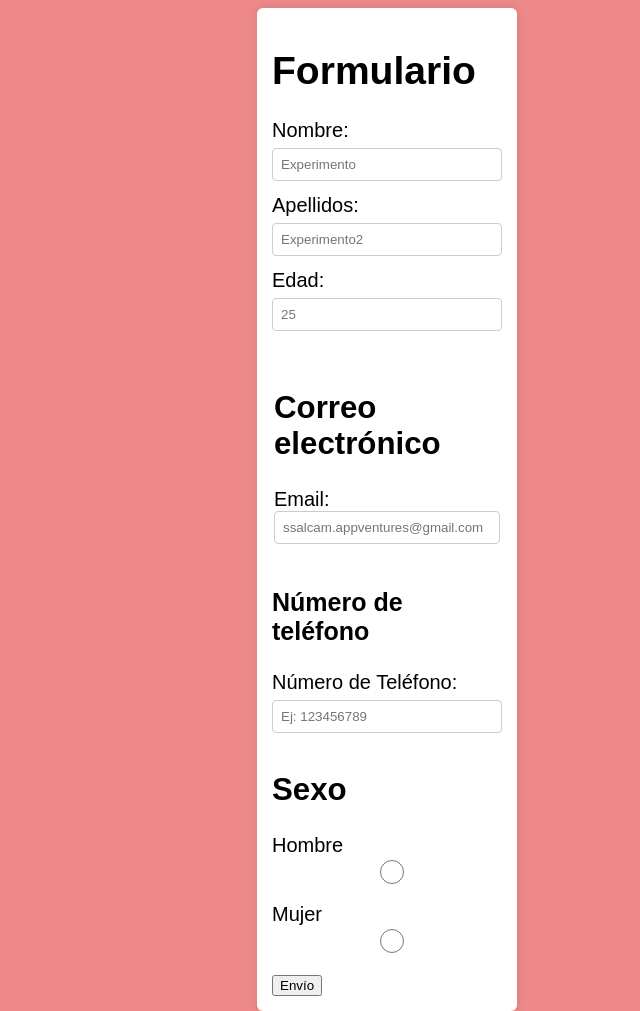
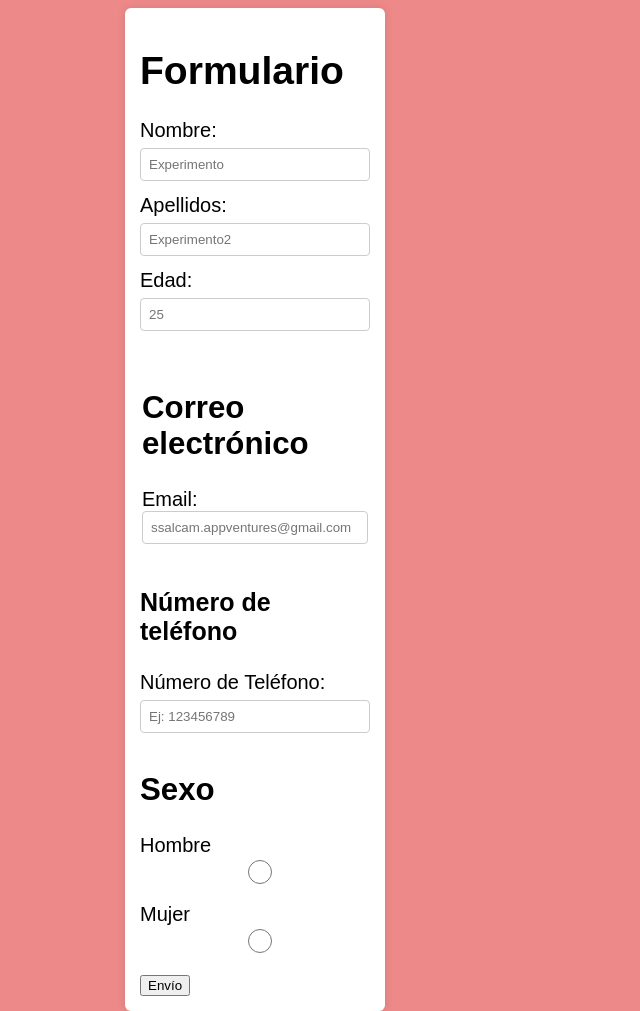
Before and after one commit to SamuelSalazar25/PHP, a PHP site: page /Formulario-1/index.html in a window 1280 px wide. Shown: the whole page, without its empty margins (253-893 px from the left). Run offline with PHP 8.4, Linux system fonts and the light colour scheme.

Commit message:
añadiendo cositas y corrigiendo cosas.

```diff
--- a/Formulario-1/index.html
+++ b/Formulario-1/index.html
@@ -8,12 +8,24 @@
     <link rel="stylesheet" href="style.css">
     <style>
         body {
+            max-width: 1000px;
             font-family: Arial, sans-serif;
             background-color: #ed8989;
             display: flex;
             justify-content: center;
             align-items: center;
             height: 50vh;
+        }
+
+        .fields {
+            display: grid;
+            /* @media (min-width: 375px) {
+                grid-template-columns: 6em 1fr;
+            }*/
+        }
+
+        .main-title {
+            margin-top: 0;
         }
 
         form {
@@ -37,6 +49,8 @@
             box-sizing: border-box;
             border: 1px solid #ccc;
             border-radius: 4px;
+
+
         }
 
         input[type="radio"] {
@@ -67,17 +81,17 @@
 
             <ul class="fields">
                 <li class="field required">
-                    <label for="first-name">
+                    <label for="firstName">
                         Nombre: </label>
 
 
-                    <input class="form-control" placeholder="Experimento" id="first-name" name="firstName" type="text">
+                    <input class="form-control" placeholder="Experimento" id="firstName" name="firstName" type="text">
 
                 </li>
 
                 <li class="field required">
-                    <label for="last-name">Apellidos: </label>
-                    <input class="form-control" placeholder="Experimento2" id="last-name" name=" lastName" type="text">
+                    <label for="lastName">Apellidos: </label>
+                    <input class="form-control" placeholder="Experimento2" id="lastName" name=" lastName" type="text">
                 </li>
 
                 <li class="field">
```
Also changed, not shown: Formulario-1/send.php (+15 -17 lines).
